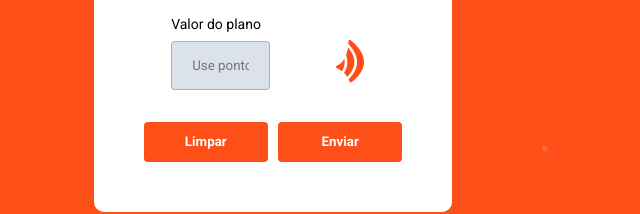
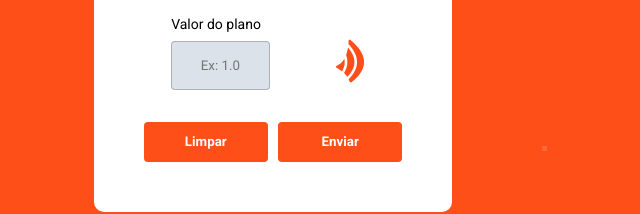
Before and after one commit to mviniciussb/QuickBill, a plain HTML site: page index.html in a window 1280 px wide. Shown: the part 404-618 px from the top of the page, 367-1007 px from the left. Drawn offline with Linux system fonts and the light colour scheme; a web font is replaced by a local one.

Commit message:
ajeitado acessibilidade

```diff
--- a/index.html
+++ b/index.html
@@ -83,7 +83,7 @@
             <div class="input-wrapper">
                 <div class="class-col">
                     <label for="number">Valor do plano</label>
-                    <input type="text" id="number" name="number" required autocomplete="off" placeholder="Use pontos. Ex: 1.0">
+                    <input type="text" id="number" name="number" required autocomplete="off" placeholder="Ex: 1.0">
                 </div>
 
                 <figure>
--- a/styles/style.css
+++ b/styles/style.css
@@ -30,7 +30,7 @@ body {
     background-repeat: no-repeat;
     background-size: cover; */
     font-size: 1.6rem;
-    padding: 0 3rem;
+    padding: 0 4rem;
 }
 
 h1 {
```
